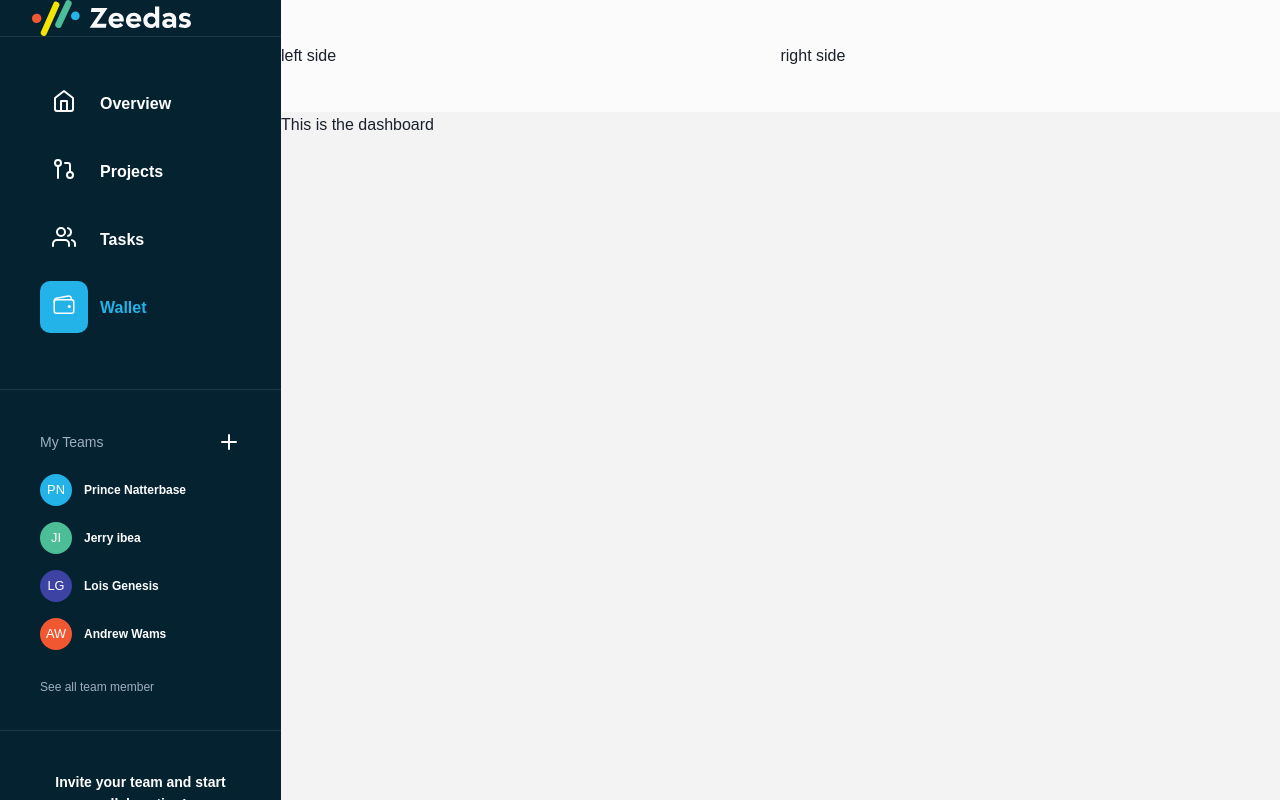
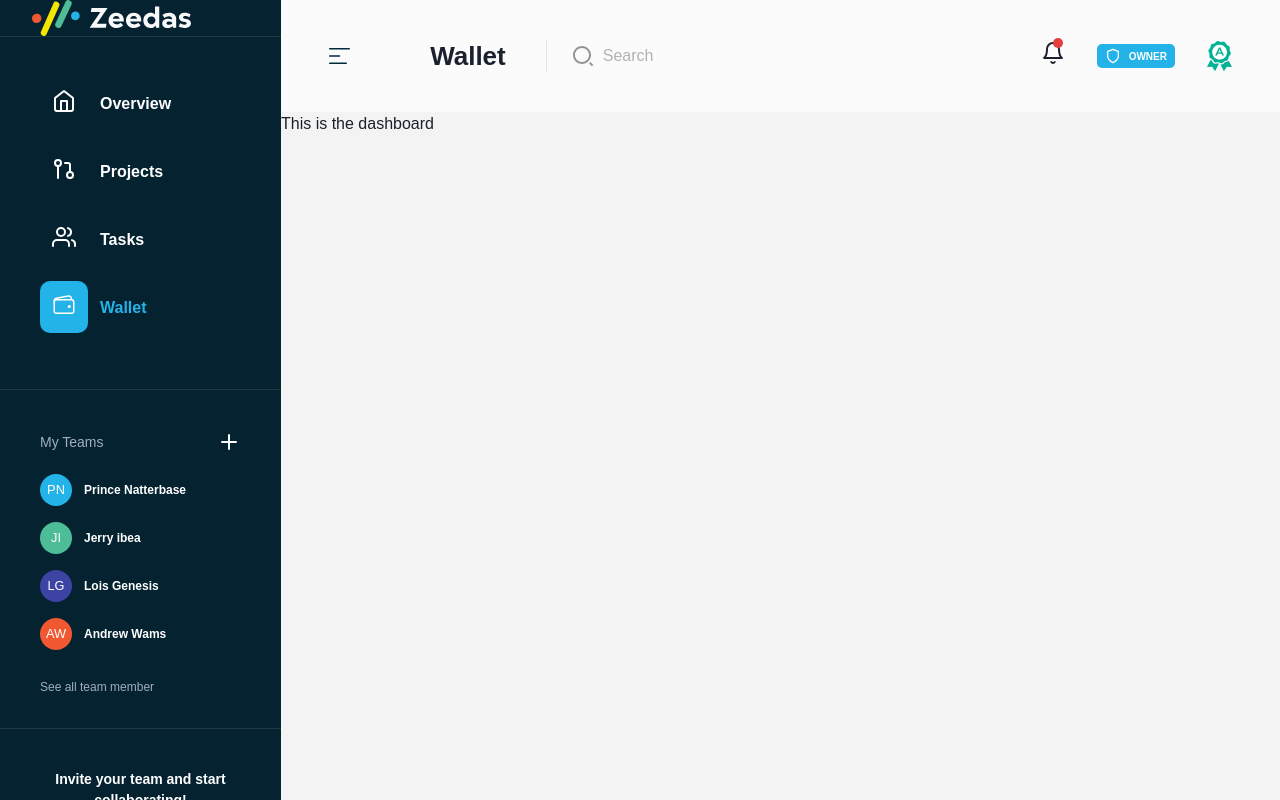
Before and after one commit to AllStackDev1/zeedas_test, a React (Create React App) app: page /dashboard in a window 1280 px wide. Built offline with nearby package versions, Linux system fonts and the light colour scheme.

Commit message:
update topbar component

```diff
--- a/src/container/Layout/Sidebar.js
+++ b/src/container/Layout/Sidebar.js
@@ -34,10 +34,15 @@ const Sidebar = props => {
   return (
     <Flex w={{ md: '22.5rem' }} h='100vh' bgColor='zd.800' direction='column'>
       <Flex h='100%' direction='column' overflowY='auto' pos='relative'>
-        <Flex h={28} pl={8} borderBottom='1px' borderBottomColor='zd-border'>
+        <Flex
+          h={28}
+          pl={8}
+          borderBottom='1px'
+          borderBottomColor='zd-border.100'
+        >
           <Image src={Logo} w={{ md: '10rem' }} alt='Zeedas logo' />
         </Flex>
-        <Flex as='nav' borderBottom='1px' borderBottomColor='zd-border'>
+        <Flex as='nav' borderBottom='1px' borderBottomColor='zd-border.100'>
           <Flex as='ul' direction='column' w='100%' p={10}>
             {menus.map(i => (
               <Link
@@ -75,7 +80,7 @@ const Sidebar = props => {
           px={10}
           direction='column'
           borderBottom='1px'
-          borderBottomColor='zd-border'
+          borderBottomColor='zd-border.100'
         >
           <Flex
             color='white'
--- a/src/container/Layout/Topbar.js
+++ b/src/container/Layout/Topbar.js
@@ -1,24 +1,111 @@
 import React from 'react'
 import PropTypes from 'prop-types'
-import { Flex } from '@chakra-ui/react'
+import {
+  Flex,
+  Box,
+  Image,
+  Text,
+  Icon,
+  InputGroup,
+  InputLeftElement,
+  Input
+} from '@chakra-ui/react'
 
-// import { RiSearch2Line } from 'react-icons/ri'
-// import { FiBell, FiShield } from 'react-icons/fi'
+import { Hamburger, Award } from 'assets/images'
+import { RiSearch2Line } from 'react-icons/ri'
+import { FiBell, FiShield } from 'react-icons/fi'
 
 const Topbar = props => {
   return (
     <Flex
       w='100%'
       h={28}
+      py={10}
+      px={12}
       bgColor='zd.100'
       alignItems='center'
       justifyContent='space-between'
     >
       <Flex w='50%' alignItems='center'>
-        left side
+        <Box cursor='pointer'>
+          <Image m='auto' src={Hamburger} />
+        </Box>
+        <Text
+          ml={20}
+          mr={10}
+          fontFamily='heading'
+          fontWeight='bold'
+          fontSize='26px'
+        >
+          Wallet
+        </Text>
+        <Box h={8} borderLeft='1px' borderLeftColor='zd-border.200' />
+        <InputGroup
+          ml={4}
+          h={14}
+          w={72}
+          border='transparent'
+          _hover={{
+            border: 'transparent'
+          }}
+        >
+          <InputLeftElement h={14} pointerEvents='none' color='zd.400'>
+            <Icon as={RiSearch2Line} boxSize={6} fontWeight='bold' />
+          </InputLeftElement>
+          <Input
+            h={14}
+            border='transparent'
+            _hover={{
+              border: 'transparent'
+            }}
+            _placeholder={{
+              opacity: '0.7',
+              color: 'zd.400'
+            }}
+            _focus={{
+              borderRadius: 0,
+              opacity: '0.8',
+              borderBottom: '1px',
+              borderBottomColor: 'zd.400'
+            }}
+            type='text'
+            placeholder='Search'
+          />
+        </InputGroup>
       </Flex>
-      <Flex w='50%' alignItems='center'>
-        right side
+      <Flex w='50%' justifyContent='flex-end' alignItems='center'>
+        <Box d='inline-block' pos='relative'>
+          <Text
+            as='span'
+            py='5px' // '1px' when there is value
+            px='5px' // '6px'  when there is value
+            top='-3px' // '-10px'  when there is value
+            right='2px' // '-4px'  when there is value
+            fontSize='xs'
+            color='white'
+            pos='absolute'
+            bgColor='red.500'
+            borderRadius='50%'
+          ></Text>
+          <Icon as={FiBell} boxSize={6} />
+        </Box>
+        <Flex
+          py={1}
+          px={2}
+          mx={8}
+          color='white'
+          fontSize='10px'
+          fontWeight='800'
+          alignItems='center'
+          borderRadius='5px'
+          bgColor='zd-blue.200'
+        >
+          <Icon as={FiShield} boxSize={4} />
+          <Text ml={2}>OWNER</Text>
+        </Flex>
+        <Box>
+          <Image src={Award} mx='auto' />
+        </Box>
       </Flex>
     </Flex>
   )
--- a/src/theme.js
+++ b/src/theme.js
@@ -12,8 +12,7 @@ export const theme = extendTheme({
     global: () => ({
       body: {
         fontSize: 'md',
-        fontFamily: '"NunitoSans", sans-serif',
-        lineHeight: 'tall'
+        fontFamily: '"NunitoSans", sans-serif'
       }
     })
   },
@@ -27,11 +26,15 @@ export const theme = extendTheme({
     zd: {
       body: '#F3F3F3',
       800: '#052231',
+      400: 'rgba(45, 45, 45, 0.5)',
       100: '#FBFBFB'
     },
     'zd-blue': {
       200: '#23B3E8'
     },
-    'zd-border': 'rgba(249, 249, 249, 0.1)'
+    'zd-border': {
+      100: 'rgba(249, 249, 249, 0.1)',
+      200: 'rgba(45, 45, 45, 0.1)'
+    }
   }
 })
```
